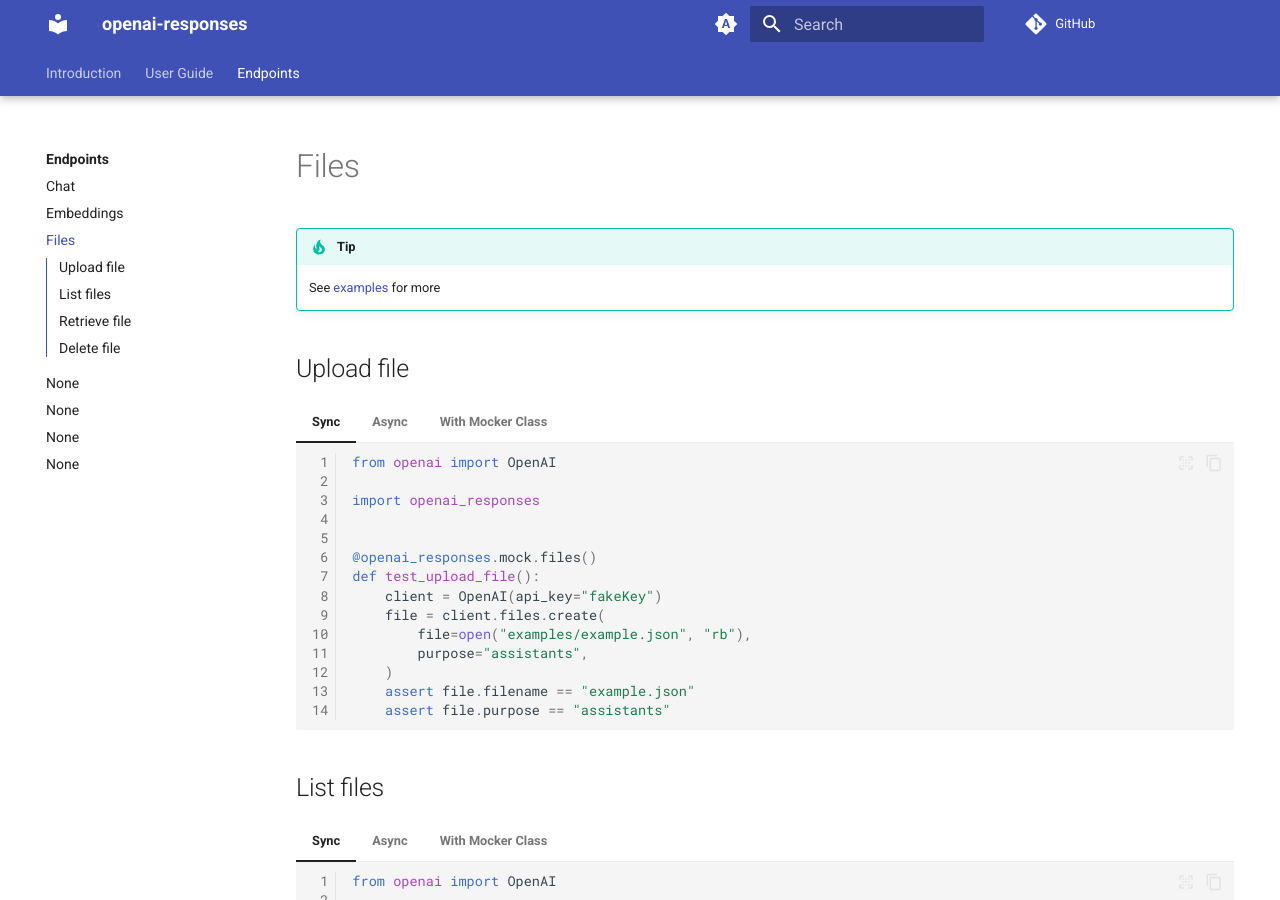
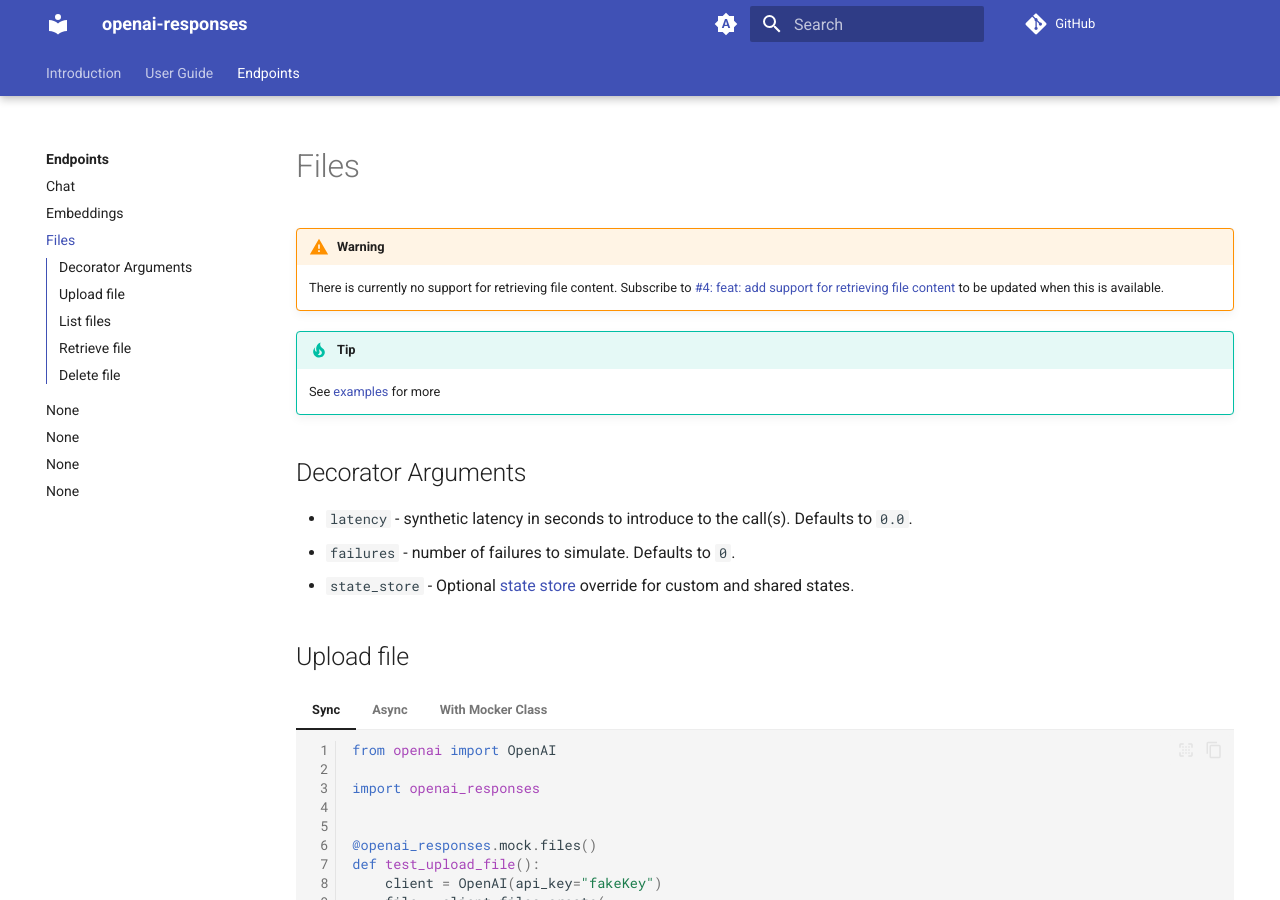
Before and after one commit to mharrisb1/openai-responses-python, an MkDocs documentation site: the page built from docs/endpoints/files.md, in a window 1280 px wide and 900 px high. Built offline with MkDocs 1.6.1 and Material for MkDocs 9.7.7, drawn with Linux system fonts in a browser that asks for light colours; comment, search, counter and statistics services are not loaded.

Commit message:
chore(docs): add decorator args

```diff
--- a/docs/endpoints/files.md
+++ b/docs/endpoints/files.md
@@ -1,8 +1,18 @@
 # Files
+
+!!! warning
+
+    There is currently no support for retrieving file content. Subscribe to [#4: feat: add support for retrieving file content](https://github.com/mharrisb1/openai-responses-python/issues/4) to be updated when this is available.
 
 !!! tip
 
     See [examples](https://github.com/mharrisb1/openai-responses-python/blob/main/examples/test_files_api.py) for more
+
+## Decorator Arguments
+
+- `latency` - synthetic latency in seconds to introduce to the call(s). Defaults to `0.0`.
+- `failures` - number of failures to simulate. Defaults to `0`.
+- `state_store` - Optional [state store](../user_guide/state.md) override for custom and shared states.
 
 ## Upload file
 
```
Also changed, not shown: docs/endpoints/chat.md (+6 -0 lines), docs/endpoints/embeddings.md (+6 -0 lines).
